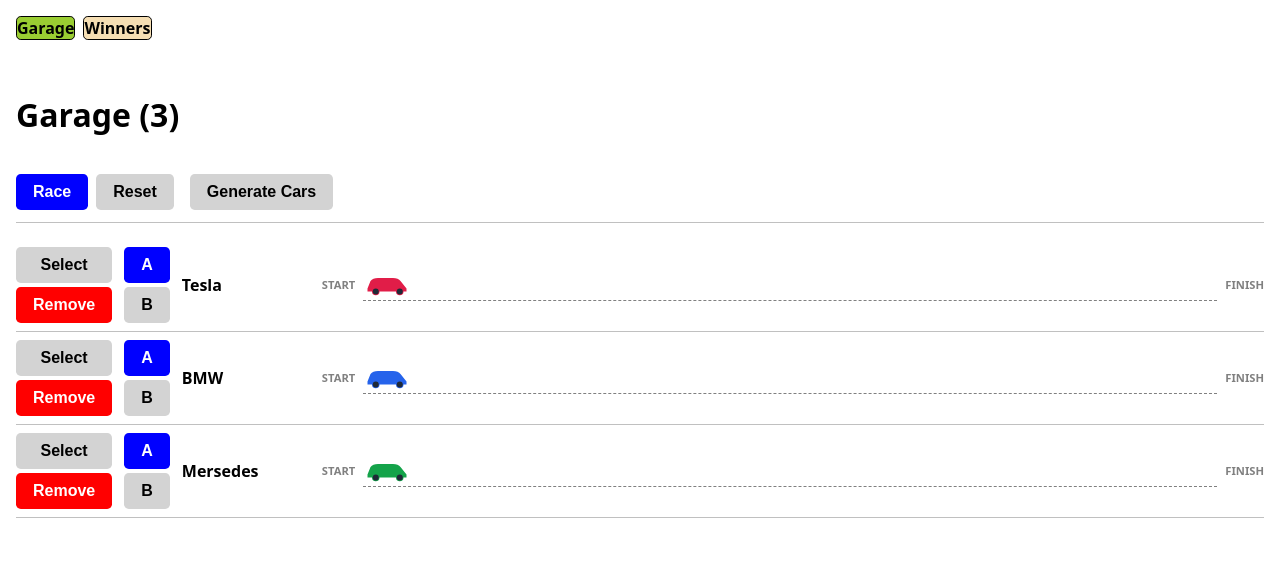
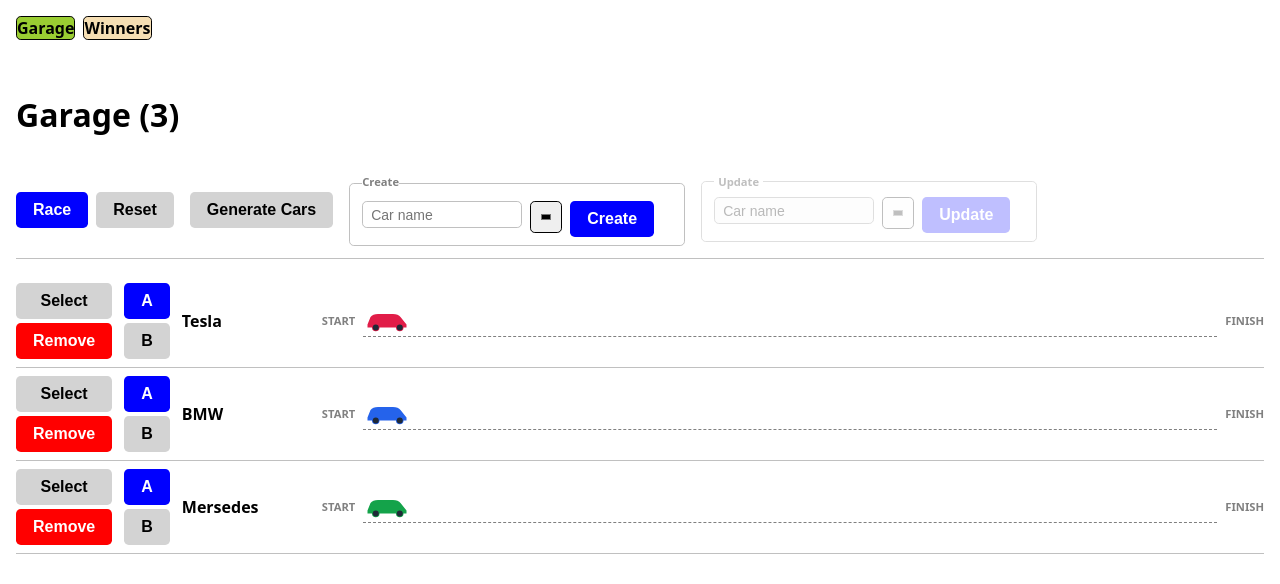
Before and after one commit to sierra9999/async-race, a React (Vite) app: page / in a window 1280 px wide. Shown: the top 584 px of the page. Built offline with nearby package versions, Linux system fonts and the light colour scheme.

Commit message:
feat: add create and update car form layout

```diff
--- /dev/null
+++ b/src/features/garage/CreateCarForm/CreateCarForm.module.css
@@ -0,0 +1,27 @@
+.form {
+  flex: 0 1 21rem;
+  min-width: 0;
+}
+
+.fieldset {
+  display: flex;
+  flex-wrap: wrap;
+  align-items: flex-start;
+  gap: 0.5rem;
+  border: 1px solid silver;
+  border-radius: 0.3rem;
+  padding: 0.5rem 0.75rem;
+  margin: 0;
+  min-width: 0;
+}
+
+.fieldset:disabled {
+  opacity: 0.5;
+}
+
+.legend {
+  font-size: 0.7rem;
+  font-weight: 700;
+  color: gray;
+  padding: 0 0 0.25rem;
+}
--- /dev/null
+++ b/src/features/garage/CreateCarForm/CreateCarForm.tsx
@@ -0,0 +1,25 @@
+import Button from '@/ui/Button/Button';
+import { DEFAULT_CAR_COLOR } from '@/constants';
+import CarFields from '../CarFields/CarFields';
+import styles from './CreateCarForm.module.css';
+
+function CreateCarForm() {
+  return (
+    <form className={styles.form} onSubmit={(event) => event.preventDefault()}>
+      <fieldset className={styles.fieldset}>
+        <legend className={styles.legend}>Create</legend>
+        <CarFields
+          name=""
+          color={DEFAULT_CAR_COLOR}
+          onNameChange={() => {}}
+          onColorChange={() => {}}
+        />
+        <Button variant="primary" type="submit">
+          Create
+        </Button>
+      </fieldset>
+    </form>
+  );
+}
+
+export default CreateCarForm;
--- a/src/features/garage/GaragePage.tsx
+++ b/src/features/garage/GaragePage.tsx
@@ -2,6 +2,8 @@
 import RaceControlPanel from './RaceControlPanel/RaceControlPanel';
 import CarRow from './CarRow/CarRow';
 import styles from './GaragePage.module.css';
+import CreateCarForm from './CreateCarForm/CreateCarForm';
+import UpdateCarForm from './UpdateCarForm/UpdateCarForm';
 
 const CARS: Car[] = [
   { id: 1, name: 'Tesla', color: '#e11d48' },
@@ -15,6 +17,8 @@
       <h1>Garage ({CARS.length})</h1>
       <div className={styles.controlRow}>
         <RaceControlPanel />
+        <CreateCarForm />
+        <UpdateCarForm />
       </div>
       <ul className={styles.list}>
         {CARS.map((car) => (
--- /dev/null
+++ b/src/features/garage/UpdateCarForm/UpdateCarForm.module.css
@@ -0,0 +1,27 @@
+.form {
+  flex: 0 1 21rem;
+  min-width: 0;
+}
+
+.fieldset {
+  display: flex;
+  flex-wrap: wrap;
+  align-items: flex-start;
+  gap: 0.5rem;
+  border: 1px solid silver;
+  border-radius: 0.3rem;
+  padding: 0.5rem 0.75rem;
+  margin: 0;
+  min-width: 0;
+}
+
+.fieldset:disabled {
+  opacity: 0.5;
+}
+
+.legend {
+  font-size: 0.7rem;
+  font-weight: 700;
+  color: gray;
+  padding: 0 0.25rem;
+}
--- /dev/null
+++ b/src/features/garage/UpdateCarForm/UpdateCarForm.tsx
@@ -0,0 +1,25 @@
+import Button from '@/ui/Button/Button';
+import { DEFAULT_CAR_COLOR } from '@/constants';
+import CarFields from '../CarFields/CarFields';
+import styles from './UpdateCarForm.module.css';
+
+function UpdateCarForm() {
+  return (
+    <form className={styles.form} onSubmit={(event) => event.preventDefault()}>
+      <fieldset className={styles.fieldset} disabled>
+        <legend className={styles.legend}>Update</legend>
+        <CarFields
+          name=""
+          color={DEFAULT_CAR_COLOR}
+          onNameChange={() => {}}
+          onColorChange={() => {}}
+        />
+        <Button variant="primary" type="submit">
+          Update
+        </Button>
+      </fieldset>
+    </form>
+  );
+}
+
+export default UpdateCarForm;
```
